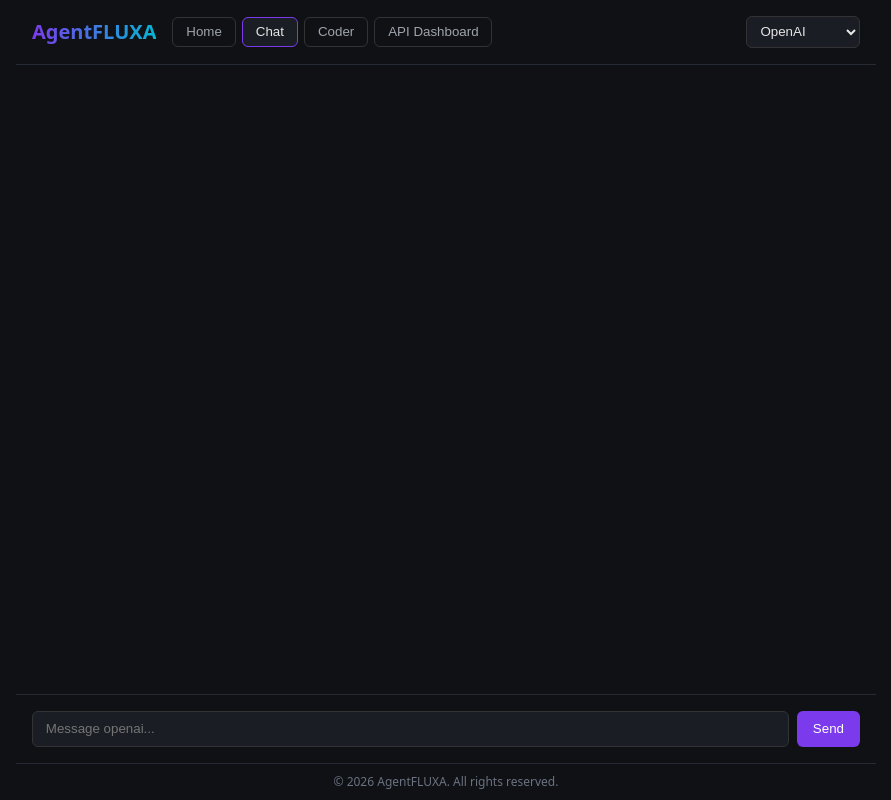
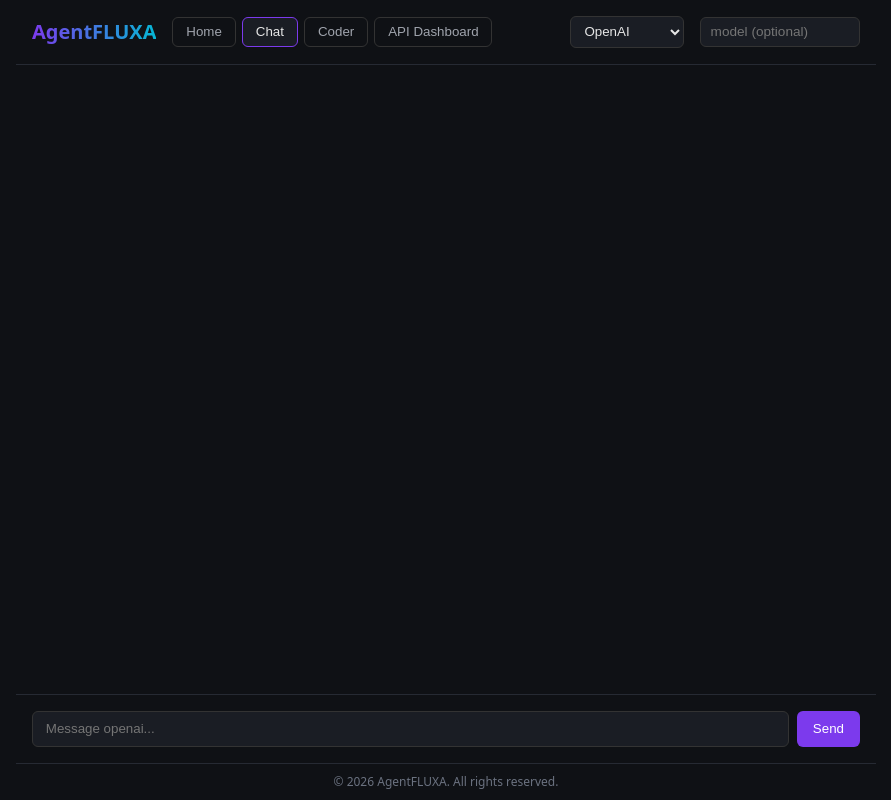
Before and after one commit to codingkonet/agentfluxa, a React (Vite) app in the folder client/: page / in a window 1280 px wide. Both pictures are taken after a click on the button "Chat". Shown: the whole page, without its empty margins (194-1085 px from the left). Built offline with nearby package versions, Linux system fonts and the light colour scheme.

Commit message:
Add per-request model override input to Chat and Coder tabs

```diff
--- a/client/src/App.css
+++ b/client/src/App.css
@@ -27,6 +27,16 @@ body {
 
 .header select {
   margin-left: auto;
+}
+
+.model-input {
+  width: 160px;
+  padding: 0.4rem 0.6rem;
+  border-radius: 6px;
+  border: 1px solid #333;
+  background: #1a1d24;
+  color: #e6e6e6;
+  font-size: 0.85rem;
 }
 
 .tabs {
--- a/client/src/App.jsx
+++ b/client/src/App.jsx
@@ -13,6 +13,7 @@ const PROVIDERS = [
 export default function App() {
   const [tab, setTab] = useState('home');
   const [provider, setProvider] = useState('openai');
+  const [model, setModel] = useState('');
   const [input, setInput] = useState('');
   const [messages, setMessages] = useState([]);
   const [loading, setLoading] = useState(false);
@@ -33,7 +34,7 @@ export default function App() {
       const res = await fetch('/api/chat', {
         method: 'POST',
         headers: { 'Content-Type': 'application/json' },
-        body: JSON.stringify({ provider, messages: nextMessages }),
+        body: JSON.stringify({ provider, messages: nextMessages, model: model || undefined }),
       });
       const data = await res.json();
       if (!res.ok) throw new Error(data.error || 'Request failed');
@@ -67,6 +68,7 @@ export default function App() {
           </button>
         </nav>
         {tab === 'chat' && (
+          <>
             <select value={provider} onChange={(e) => setProvider(e.target.value)}>
               {PROVIDERS.map((p) => (
                 <option key={p.id} value={p.id}>
@@ -74,6 +76,13 @@ export default function App() {
                 </option>
               ))}
             </select>
+            <input
+              className="model-input"
+              value={model}
+              onChange={(e) => setModel(e.target.value)}
+              placeholder="model (optional)"
+            />
+          </>
         )}
       </header>
 
--- a/client/src/components/CodeHelper.jsx
+++ b/client/src/components/CodeHelper.jsx
@@ -71,6 +71,7 @@ function Message({ role, content }) {
 
 export default function CodeHelper() {
   const [provider, setProvider] = useState('openai');
+  const [model, setModel] = useState('');
   const [input, setInput] = useState('');
   const [messages, setMessages] = useState([]);
   const [loading, setLoading] = useState(false);
@@ -94,6 +95,7 @@ export default function CodeHelper() {
         body: JSON.stringify({
           provider,
           messages: [{ role: 'system', content: SYSTEM_PROMPT }, ...nextMessages],
+          model: model || undefined,
         }),
       });
       const data = await res.json();
@@ -117,6 +119,12 @@ export default function CodeHelper() {
             </option>
           ))}
         </select>
+        <input
+          className="model-input"
+          value={model}
+          onChange={(e) => setModel(e.target.value)}
+          placeholder="model (optional)"
+        />
       </div>
 
       <main className="chat">
```
Lines whose indentation alone changed are shown as unchanged.
